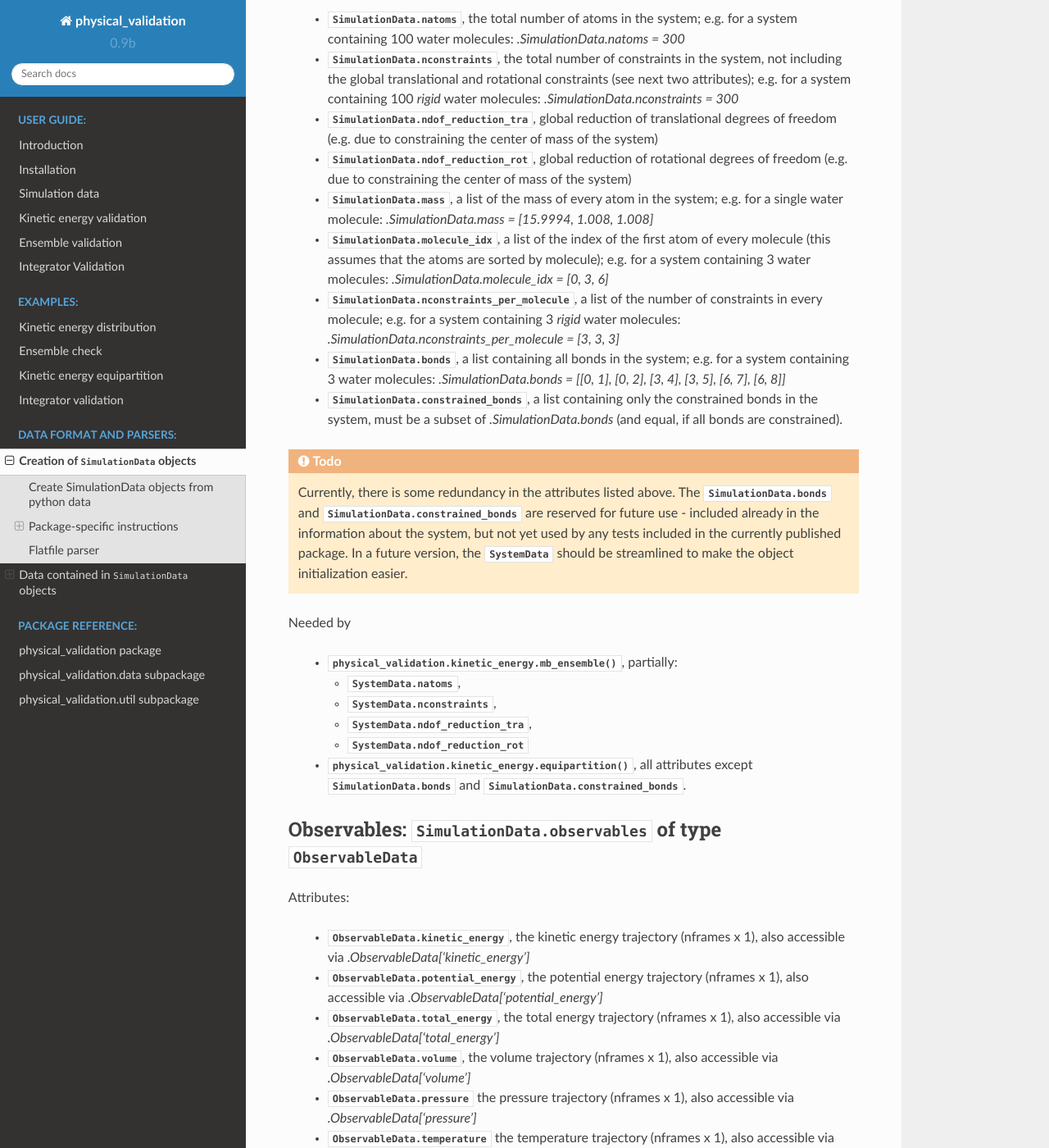
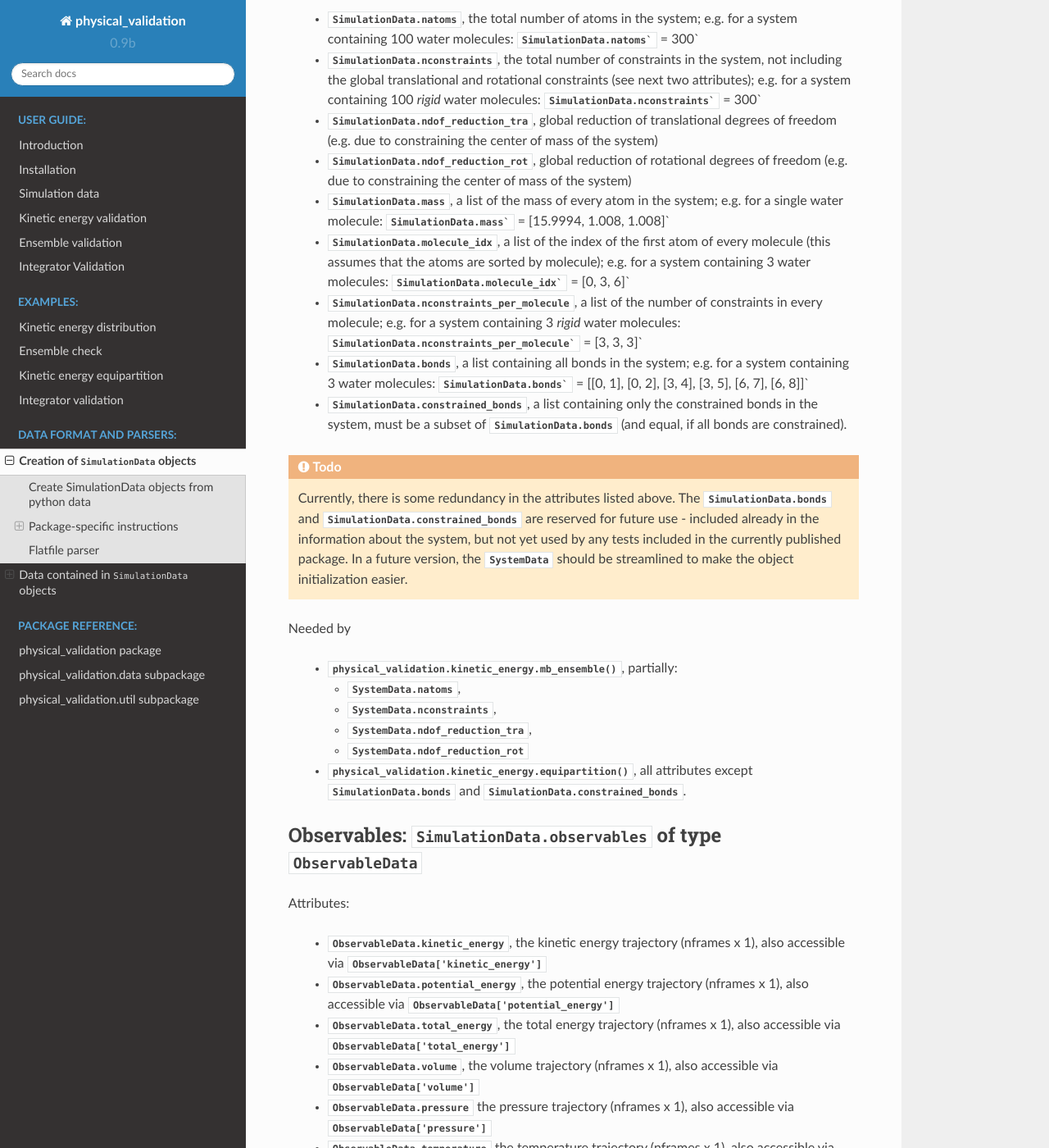
Before and after one commit to shirtsgroup/physical_validation, a Sphinx documentation site: the page built from doc/simulation_data.rst, in a window 1280 px wide and 1400 px high, scrolled down 6285 px. Shown: the whole window at 82% size. Built offline with Sphinx 7.4.7 and the Read the Docs theme 2.0.0, drawn with Linux system fonts in a browser that asks for light colours; part of the change alters nothing that is shown; some of the changed text lies outside the part shown.

```diff
--- a/doc/simulation_data.rst
+++ b/doc/simulation_data.rst
@@ -316,28 +316,28 @@ System: :obj:`.SimulationData.system` of type :class:`.SystemData`
 Attributes:
 
     * :attr:`.SimulationData.natoms`, the total number of atoms in the system;
-      e.g. for a system containing 100 water molecules: `.SimulationData.natoms = 300`
+      e.g. for a system containing 100 water molecules: :attr:`.SimulationData.natoms`` = 300`
     * :attr:`.SimulationData.nconstraints`, the total number of constraints in the
       system, not including the global translational and rotational constraints
       (see next two attributes); e.g. for a system containing 100 *rigid* water molecules:
-      `.SimulationData.nconstraints = 300`
+      :attr:`.SimulationData.nconstraints`` = 300`
     * :attr:`.SimulationData.ndof_reduction_tra`, global reduction of translational
       degrees of freedom (e.g. due to constraining the center of mass of the system)
     * :attr:`.SimulationData.ndof_reduction_rot`, global reduction of rotational
       degrees of freedom (e.g. due to constraining the center of mass of the system)
     * :attr:`.SimulationData.mass`, a list of the mass of every atom in the system;
-      e.g. for a single water molecule: `.SimulationData.mass = [15.9994, 1.008, 1.008]`
+      e.g. for a single water molecule: :attr:`.SimulationData.mass`` = [15.9994, 1.008, 1.008]`
     * :attr:`.SimulationData.molecule_idx`, a list of the index of the first atom of every
       molecule (this assumes that the atoms are sorted by molecule); e.g. for a system
-      containing 3 water molecules: `.SimulationData.molecule_idx = [0, 3, 6]`
+      containing 3 water molecules: :attr:`.SimulationData.molecule_idx`` = [0, 3, 6]`
     * :attr:`.SimulationData.nconstraints_per_molecule`, a list of the number of
       constraints in every molecule; e.g. for a system containing 3 *rigid* water
-      molecules: `.SimulationData.nconstraints_per_molecule = [3, 3, 3]`
+      molecules: :attr:`.SimulationData.nconstraints_per_molecule`` = [3, 3, 3]`
     * :attr:`.SimulationData.bonds`, a list containing all bonds in the system;
       e.g. for a system containing 3 water molecules:
-      `.SimulationData.bonds = [[0, 1], [0, 2], [3, 4], [3, 5], [6, 7], [6, 8]]`
+      :attr:`.SimulationData.bonds`` = [[0, 1], [0, 2], [3, 4], [3, 5], [6, 7], [6, 8]]`
     * :attr:`.SimulationData.constrained_bonds`, a list containing only the constrained
-      bonds in the system, must be a subset of `.SimulationData.bonds` (and equal, if
+      bonds in the system, must be a subset of :attr:`.SimulationData.bonds` (and equal, if
       all bonds are constrained).
 
 .. todo:: Currently, there is some redundancy in the attributes listed above. The
@@ -364,19 +364,19 @@ Observables: :obj:`.SimulationData.observables` of type :class:`.ObservableData`
 Attributes:
 
   * :attr:`.ObservableData.kinetic_energy`, the kinetic energy trajectory (nframes x 1),
-    also accessible via `.ObservableData['kinetic_energy']`
+    also accessible via :obj:`.ObservableData['kinetic_energy']`
   * :attr:`.ObservableData.potential_energy`, the potential energy trajectory (nframes x 1),
-    also accessible via `.ObservableData['potential_energy']`
+    also accessible via :obj:`.ObservableData['potential_energy']`
   * :attr:`.ObservableData.total_energy`, the total energy trajectory (nframes x 1),
-    also accessible via `.ObservableData['total_energy']`
+    also accessible via :obj:`.ObservableData['total_energy']`
   * :attr:`.ObservableData.volume`, the volume trajectory (nframes x 1),
-    also accessible via `.ObservableData['volume']`
+    also accessible via :obj:`.ObservableData['volume']`
   * :attr:`.ObservableData.pressure` the pressure trajectory (nframes x 1),
-    also accessible via `.ObservableData['pressure']`
+    also accessible via :obj:`.ObservableData['pressure']`
   * :attr:`.ObservableData.temperature` the temperature trajectory (nframes x 1),
-    also accessible via `.ObservableData['temperature']`
+    also accessible via :obj:`.ObservableData['temperature']`
   * :attr:`.ObservableData.constant_of_motion` the constant of motion trajectory (nframes x 1),
-    also accessible via `.ObservableData['constant_of_motion']`
+    also accessible via :obj:`.ObservableData['constant_of_motion']`
 
 Needed by
 
@@ -399,9 +399,9 @@ Atom trajectories: :obj:`.SimulationData.trajectory` of type :class:`.Trajectory
 Attributes:
 
   * :attr:`.TrajectoryData.position`, the position trajectory (nframes x natoms x 3),
-    also accessible via `.TrajectoryData['position']`
+    also accessible via :obj:`.TrajectoryData['position']`
   * :attr:`.TrajectoryData.velocity`, the velocity trajectory (nframes x natoms x 3),
-    also accessible via `.TrajectoryData['velocity']`
+    also accessible via :obj:`.TrajectoryData['velocity']`
 
 Needed by
 
```
